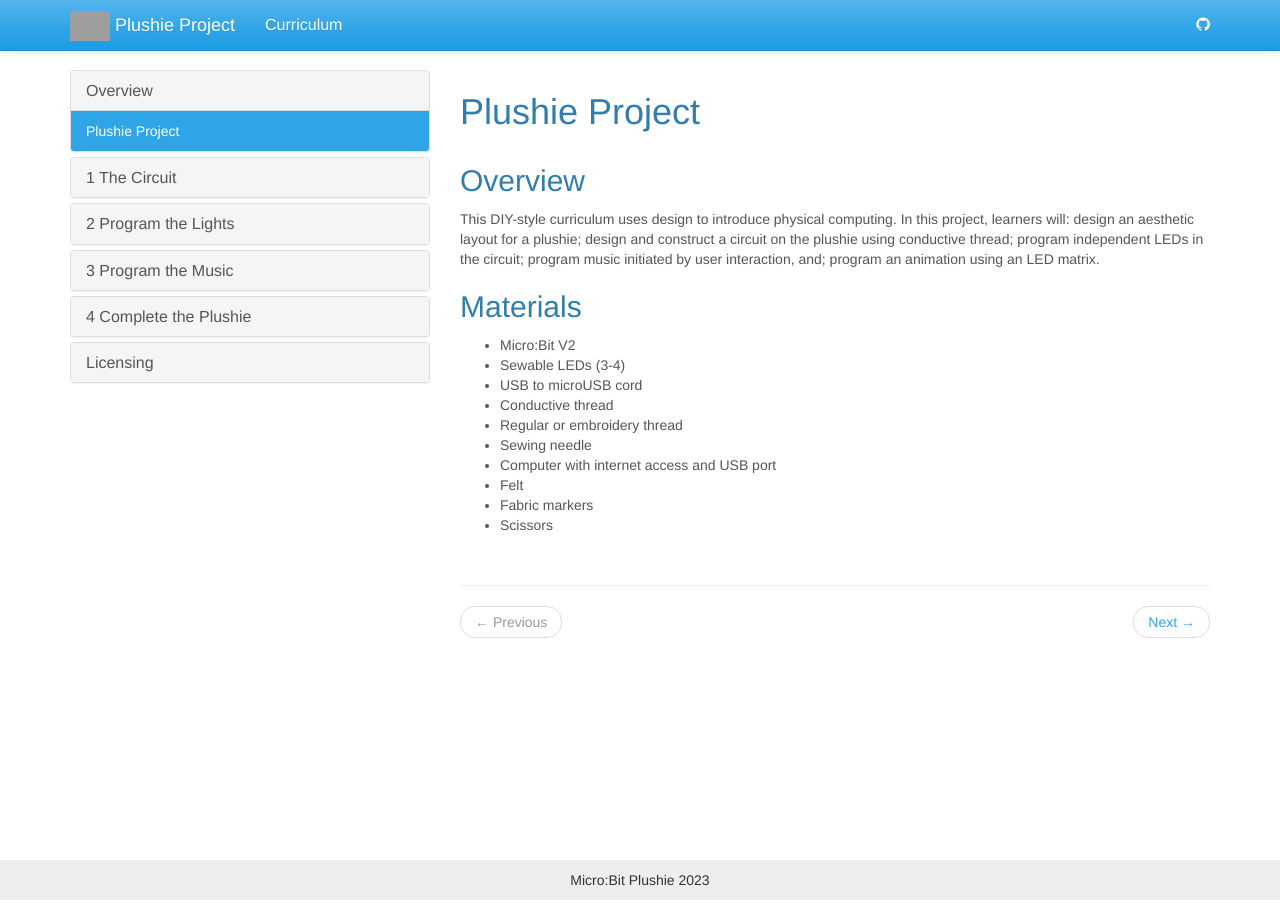
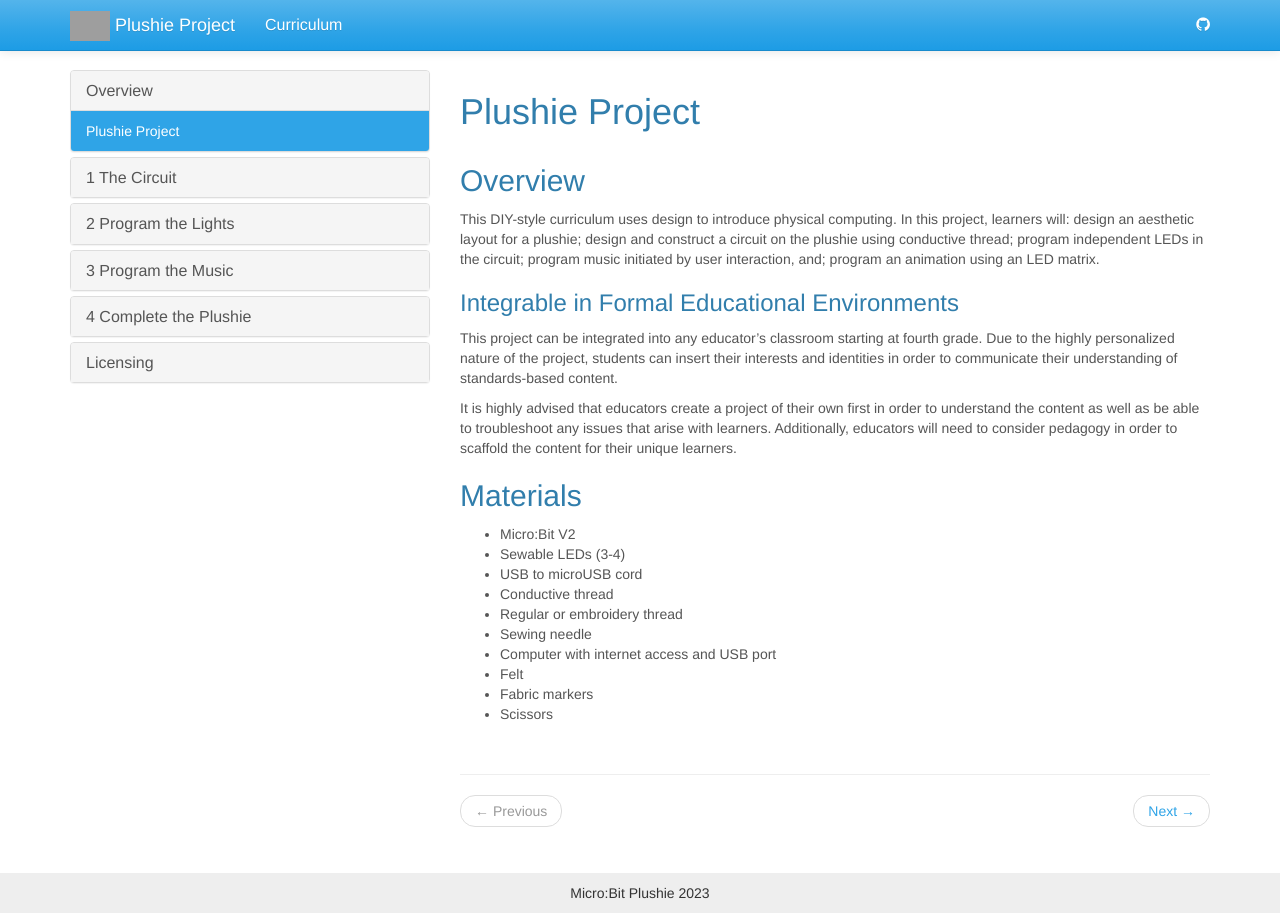
Before and after one commit to jake-chipps/plushie, a Jekyll site: the page built from _docs/index.md, in a window 1280 px wide. Built offline with Jekyll 4.4.1, drawn with Linux system fonts in a browser that asks for light colours; grey boxes are pictures that could not be loaded.

Commit message:
Add content

```diff
--- a/_docs/index.md
+++ b/_docs/index.md
@@ -5,8 +5,12 @@ redirect_from: /docs/index.html
 ---
 
 ## Overview
+This DIY-style curriculum uses design to introduce physical computing. In this project, learners will: design an aesthetic layout for a plushie; design and construct a circuit on the plushie using conductive thread; program independent LEDs in the circuit; program music initiated by user interaction, and; program an animation using an LED matrix.
 
-This DIY-style curriculum uses design to introduce physical computing. In this project, learners will: design an aesthetic layout for a plushie; design and construct a circuit on the plushie using conductive thread; program independent LEDs in the circuit; program music initiated by user interaction, and; program an animation using an LED matrix.
+### Integrable in Formal Educational Environments
+This project can be integrated into any educator's classroom starting at fourth grade. Due to the highly personalized nature of the project, students can insert their interests and identities in order to communicate their understanding of standards-based content.
+
+It is highly advised that educators create a project of their own first in order to understand the content as well as be able to troubleshoot any issues that arise with learners. Additionally, educators will need to consider pedagogy in order to scaffold the content for their unique learners.
 
 ## Materials
 - Micro:Bit V2
```
